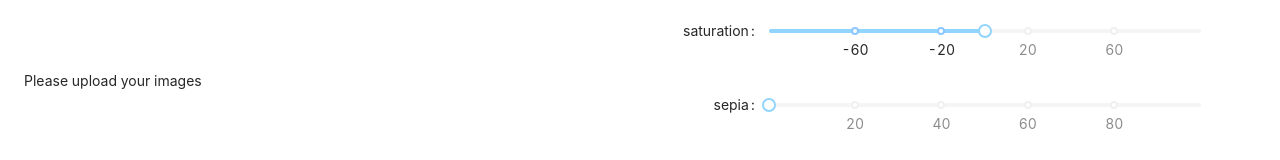
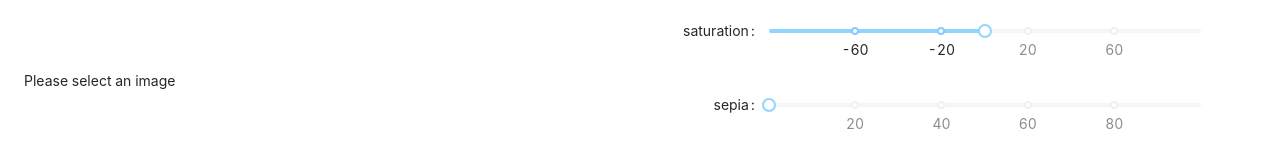
Before and after one commit to dmitrijs-voronovs/image-manipulation, a Next.js app: page / in a window 1280 px wide. Shown: the part 639-799 px from the top of the page. Built offline with nearby package versions, Linux system fonts and the light colour scheme.

Commit message:
Changed confusing title

```diff
--- a/components/ImageEditor.tsx
+++ b/components/ImageEditor.tsx
@@ -126,7 +126,7 @@ export function ImageEditor() {
                 {currentImage ? <Space direction={"horizontal"}>
                     <img src={currentImage} width={300}/>
                     <canvas id={'target'}/>
-                </Space> : <Space style={{textAlign: "center"}} align={"center"}>Please upload your images</Space>}
+                </Space> : <Space style={{textAlign: "center"}} align={"center"}>Please select an image</Space>}
             </Col>
             <Col xs={24} sm={12}>
                 <ParameterForm downloadImgButtonRef={downloadImgButtonRef} userValues={config} setConfig={setConfig}/>
```
